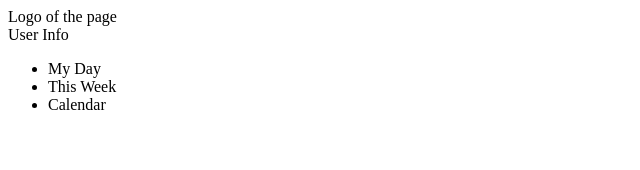
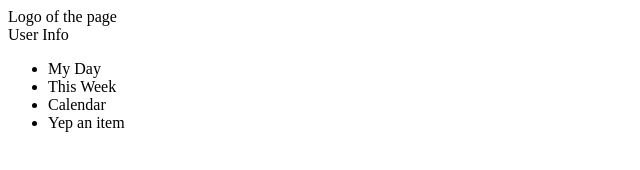
Before and after one commit to tomason182/todo-list, a website built with webpack: page src/index.html in a window 1280 px wide. Shown: the full height of the page, 0-640 px from the left. Built offline with nearby package versions, Linux system fonts and the light colour scheme.

Commit message:
add testing changes

```diff
--- a/src/index.html
+++ b/src/index.html
@@ -16,6 +16,7 @@
                 <li>My Day</li>
                 <li>This Week</li>
                 <li>Calendar</li>
+                <li>Yep an item</li>
             </ul>
         </div>
         <div class="main-container">
--- a/src/index.js
+++ b/src/index.js
@@ -1 +1 @@
-console.log('everything is working fine!')
+console.log('everything is working awesome!')
```
